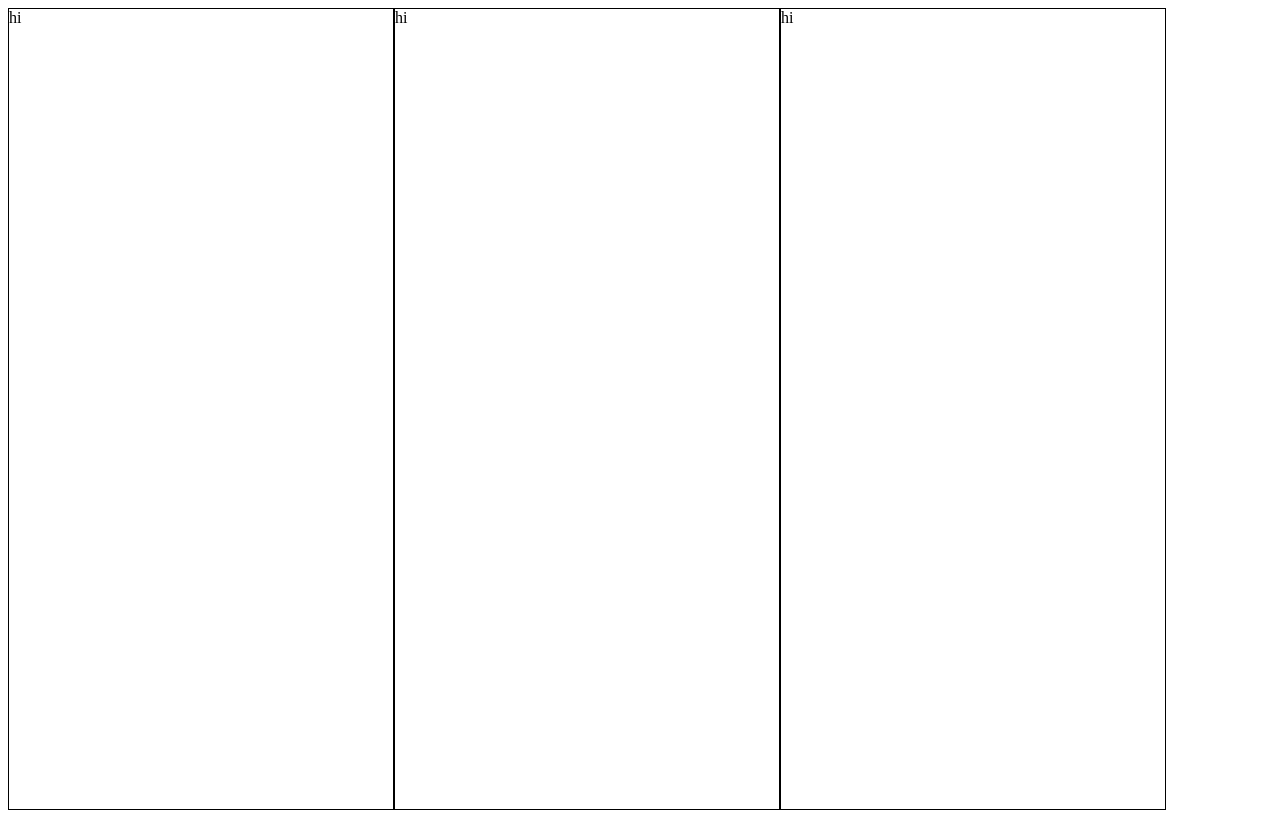
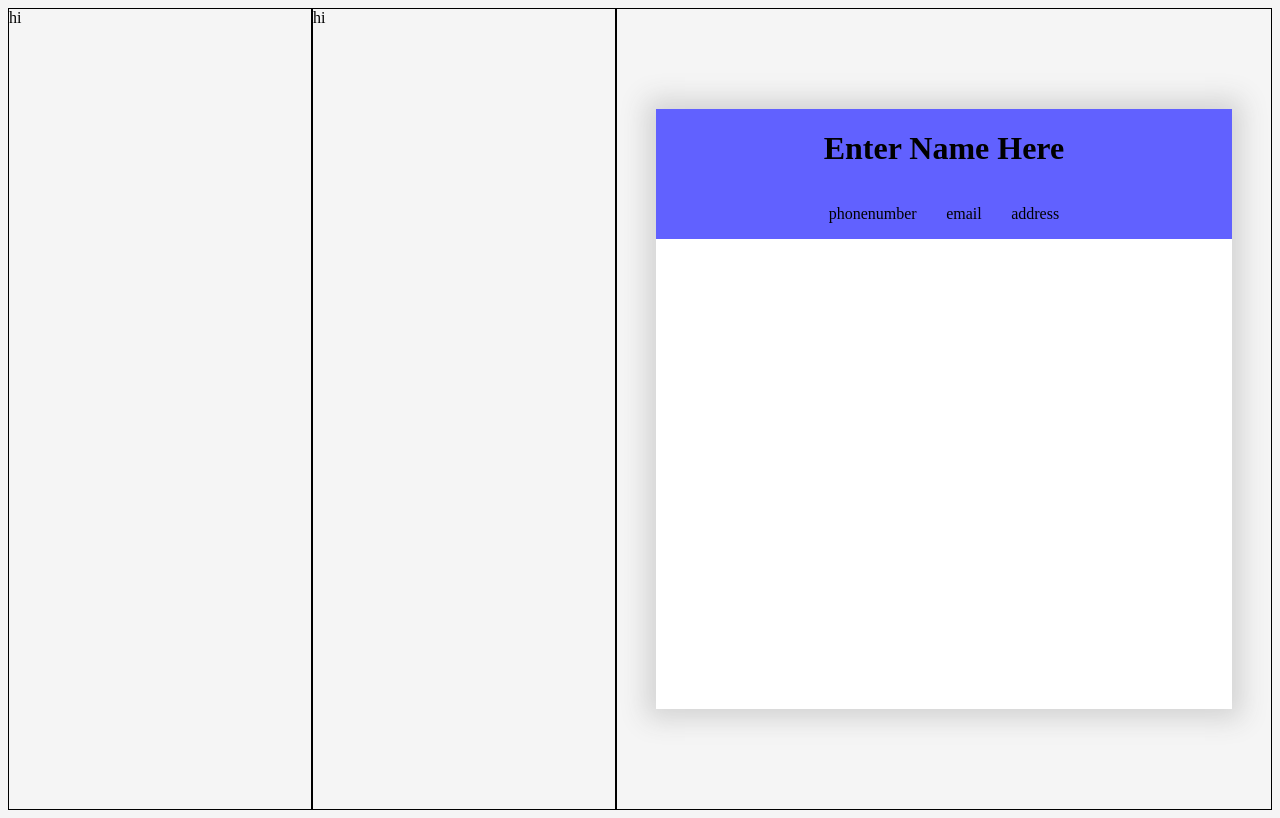
Before and after one commit to tdematos/React-CV-Generator, a React (Vite) app in the folder React-CV-Generator/: page / in a window 1280 px wide. Built offline with nearby package versions, Linux system fonts and the light colour scheme.

Commit message:
creating resume and styling page component

```diff
--- a/React-CV-Generator/src/Components/App.css
+++ b/React-CV-Generator/src/Components/App.css
@@ -1,3 +1,7 @@
+body {
+  background-color: rgb(245, 245, 245);
+}
+
 .appContainer {
   display: flex;
   flex-direction: row;
--- /dev/null
+++ b/React-CV-Generator/src/Components/ResumePage/ResumeHeader/ResumeHeader.css
@@ -0,0 +1,15 @@
+.nameSection {
+  background-color: rgb(97, 97, 255);
+  margin: 0;
+  display: flex;
+  flex-direction: column;
+  justify-content: center;
+  align-items: center;
+}
+
+.contactSection {
+  display: flex;
+  flex-direction: row;
+  justify-content: space-between;
+  width: 40%;
+}
--- /dev/null
+++ b/React-CV-Generator/src/Components/ResumePage/ResumeHeader/ResumeHeader.jsx
@@ -0,0 +1,16 @@
+import "../ResumeHeader/ResumeHeader.css";
+
+const ResumeHeader = () => {
+  return (
+    <div className="nameSection">
+      <h1>Enter Name Here</h1>
+      <div className="contactSection">
+        <p>phonenumber</p>
+        <p>email</p>
+        <p>address</p>
+      </div>
+    </div>
+  );
+};
+
+export default ResumeHeader;
--- /dev/null
+++ b/React-CV-Generator/src/Components/ResumePage/ResumePage.css
@@ -0,0 +1,6 @@
+.pageBody {
+  height: 75vh;
+  width: 45vw;
+  background-color: white;
+  box-shadow: 0px 0px 25px 10px lightgrey;
+}
--- a/React-CV-Generator/src/Components/ResumePage/ResumePage.jsx
+++ b/React-CV-Generator/src/Components/ResumePage/ResumePage.jsx
@@ -1,5 +1,12 @@
+import ResumeHeader from "./ResumeHeader/ResumeHeader";
+import "../ResumePage/ResumePage.css";
+
 const ResumePage = () => {
-  return <div></div>;
+  return (
+    <div className="pageBody">
+      <ResumeHeader />
+    </div>
+  );
 };
 
 export default ResumePage;
--- a/React-CV-Generator/src/Components/Section/Section.css
+++ b/React-CV-Generator/src/Components/Section/Section.css
@@ -3,3 +3,11 @@
   width: 30vw;
   border: 1px solid black;
 }
+
+.resumePage {
+  width: 65vw;
+  display: flex;
+  flex-direction: row;
+  justify-content: center;
+  align-items: center;
+}
--- a/React-CV-Generator/src/Components/Section/Section.jsx
+++ b/React-CV-Generator/src/Components/Section/Section.jsx
@@ -6,8 +6,7 @@ const Section = () => {
     <>
       <div className="section">hi</div>
       <div className="section">hi</div>
-      <div className="section">
-        hi
+      <div className="section resumePage">
         <ResumePage />
       </div>
     </>
```
